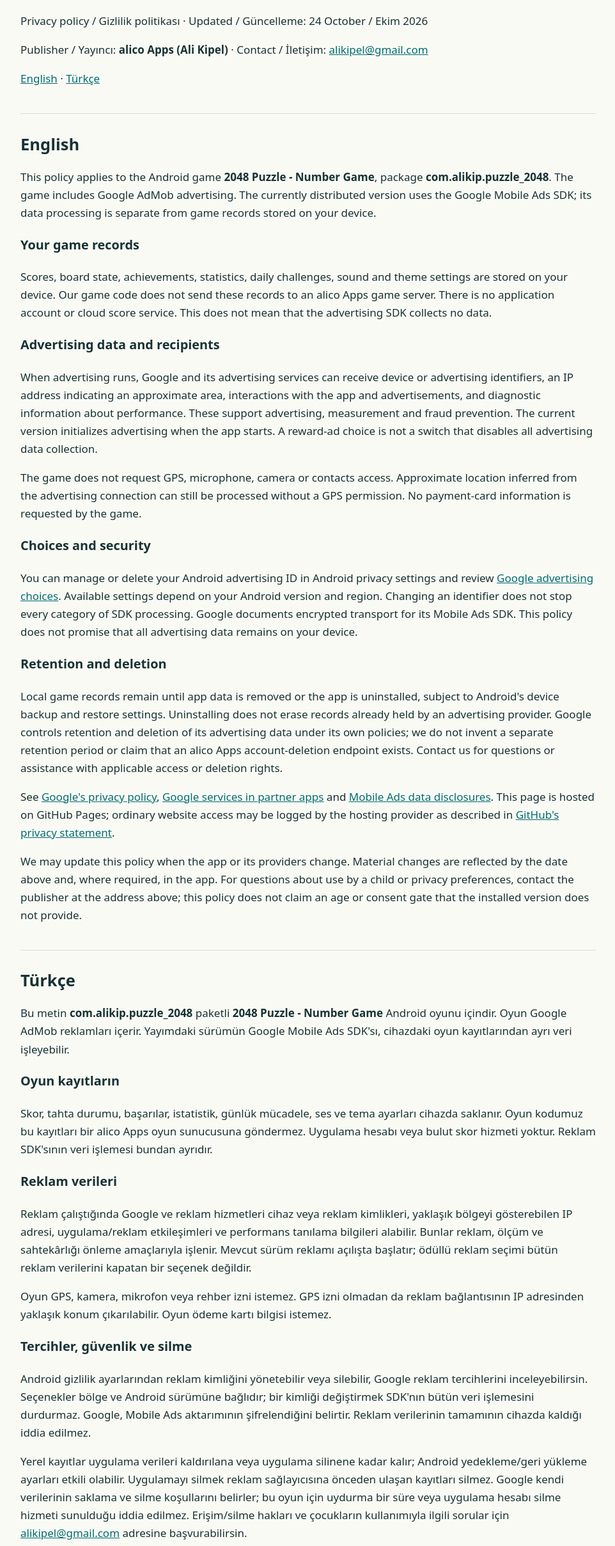
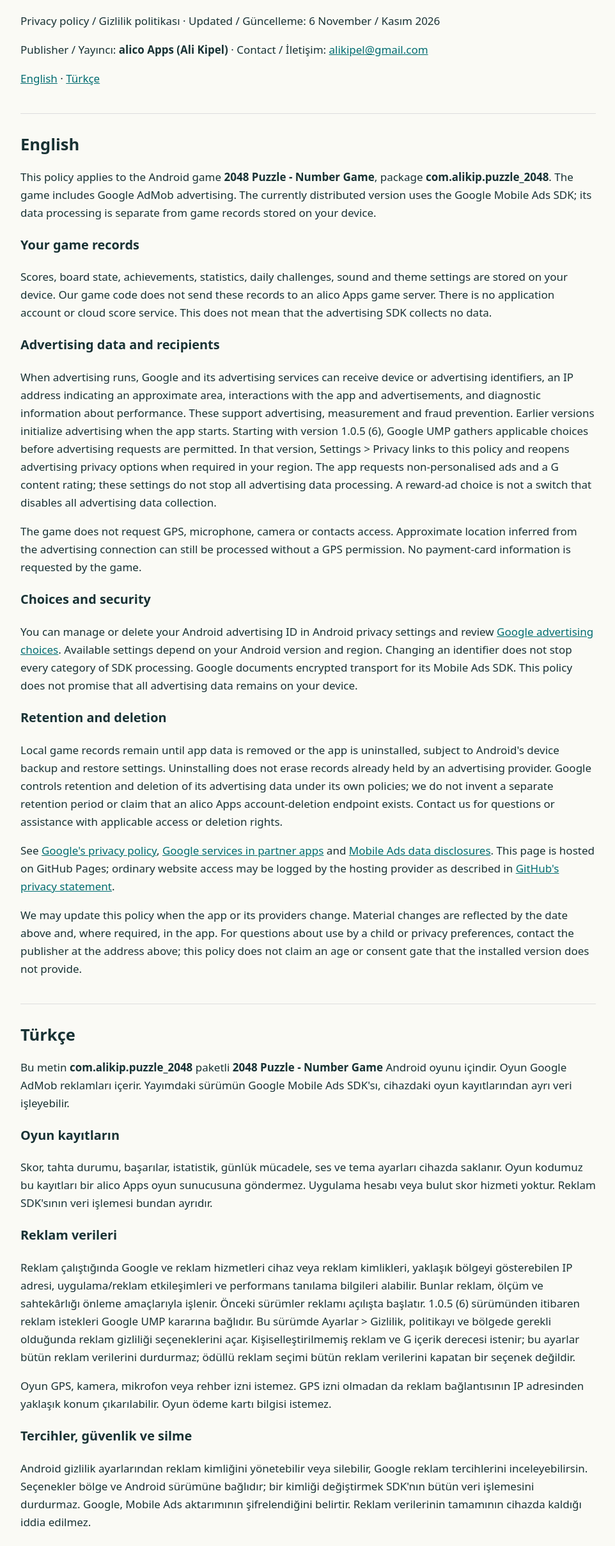
Before and after one commit to playstorekurukemalsupport/playstorekurukemalsupport.github.io, a plain HTML site: page 2048-puzzle/privacy.html in a window 1280 px wide. Shown: the part 86-2503 px from the top of the page at 64% size, without its empty margins (158-1120 px from the left). Drawn offline with Linux system fonts and the light colour scheme.

Commit message:
Update puzzle_2048 mobile app privacy policy

```diff
--- a/2048-puzzle/privacy.html
+++ b/2048-puzzle/privacy.html
@@ -1,12 +1,12 @@
 <!doctype html><html lang="en"><meta charset="utf-8"><meta name="viewport" content="width=device-width,initial-scale=1"><title>2048 Puzzle — Privacy / Gizlilik</title>
 <style>body{font:17px/1.65 system-ui,sans-serif;max-width:900px;margin:40px auto;padding:0 22px;color:#183234;background:#fafaf5}h1,h2{line-height:1.25}a{color:#006c70}section{margin:40px 0;padding-top:10px;border-top:1px solid #ddd}</style>
-<h1>2048 Puzzle - Number Game</h1><p>Privacy policy / Gizlilik politikası · Updated / Güncelleme: 24 October / Ekim 2026</p>
+<h1>2048 Puzzle - Number Game</h1><p>Privacy policy / Gizlilik politikası · Updated / Güncelleme: 6 November / Kasım 2026</p>
 <p>Publisher / Yayıncı: <strong>alico Apps (Ali Kipel)</strong> · Contact / İletişim: <a href="mailto:alikipel@gmail.com">alikipel@gmail.com</a></p>
 <nav><a href="#english">English</a> · <a href="#turkish">Türkçe</a></nav>
 <section id="english" lang="en"><h2>English</h2>
 <p>This policy applies to the Android game <strong>2048 Puzzle - Number Game</strong>, package <strong>com.alikip.puzzle_2048</strong>. The game includes Google AdMob advertising. The currently distributed version uses the Google Mobile Ads SDK; its data processing is separate from game records stored on your device.</p>
 <h3>Your game records</h3><p>Scores, board state, achievements, statistics, daily challenges, sound and theme settings are stored on your device. Our game code does not send these records to an alico Apps game server. There is no application account or cloud score service. This does not mean that the advertising SDK collects no data.</p>
-<h3>Advertising data and recipients</h3><p>When advertising runs, Google and its advertising services can receive device or advertising identifiers, an IP address indicating an approximate area, interactions with the app and advertisements, and diagnostic information about performance. These support advertising, measurement and fraud prevention. The current version initializes advertising when the app starts. A reward-ad choice is not a switch that disables all advertising data collection.</p>
+<h3>Advertising data and recipients</h3><p>When advertising runs, Google and its advertising services can receive device or advertising identifiers, an IP address indicating an approximate area, interactions with the app and advertisements, and diagnostic information about performance. These support advertising, measurement and fraud prevention. Earlier versions initialize advertising when the app starts. Starting with version 1.0.5 (6), Google UMP gathers applicable choices before advertising requests are permitted. In that version, Settings > Privacy links to this policy and reopens advertising privacy options when required in your region. The app requests non-personalised ads and a G content rating; these settings do not stop all advertising data processing. A reward-ad choice is not a switch that disables all advertising data collection.</p>
 <p>The game does not request GPS, microphone, camera or contacts access. Approximate location inferred from the advertising connection can still be processed without a GPS permission. No payment-card information is requested by the game.</p>
 <h3>Choices and security</h3><p>You can manage or delete your Android advertising ID in Android privacy settings and review <a href="https://myadcenter.google.com/">Google advertising choices</a>. Available settings depend on your Android version and region. Changing an identifier does not stop every category of SDK processing. Google documents encrypted transport for its Mobile Ads SDK. This policy does not promise that all advertising data remains on your device.</p>
 <h3>Retention and deletion</h3><p>Local game records remain until app data is removed or the app is uninstalled, subject to Android's device backup and restore settings. Uninstalling does not erase records already held by an advertising provider. Google controls retention and deletion of its advertising data under its own policies; we do not invent a separate retention period or claim that an alico Apps account-deletion endpoint exists. Contact us for questions or assistance with applicable access or deletion rights.</p>
@@ -16,7 +16,7 @@
 <section id="turkish" lang="tr"><h2>Türkçe</h2>
 <p>Bu metin <strong>com.alikip.puzzle_2048</strong> paketli <strong>2048 Puzzle - Number Game</strong> Android oyunu içindir. Oyun Google AdMob reklamları içerir. Yayımdaki sürümün Google Mobile Ads SDK'sı, cihazdaki oyun kayıtlarından ayrı veri işleyebilir.</p>
 <h3>Oyun kayıtların</h3><p>Skor, tahta durumu, başarılar, istatistik, günlük mücadele, ses ve tema ayarları cihazda saklanır. Oyun kodumuz bu kayıtları bir alico Apps oyun sunucusuna göndermez. Uygulama hesabı veya bulut skor hizmeti yoktur. Reklam SDK'sının veri işlemesi bundan ayrıdır.</p>
-<h3>Reklam verileri</h3><p>Reklam çalıştığında Google ve reklam hizmetleri cihaz veya reklam kimlikleri, yaklaşık bölgeyi gösterebilen IP adresi, uygulama/reklam etkileşimleri ve performans tanılama bilgileri alabilir. Bunlar reklam, ölçüm ve sahtekârlığı önleme amaçlarıyla işlenir. Mevcut sürüm reklamı açılışta başlatır; ödüllü reklam seçimi bütün reklam verilerini kapatan bir seçenek değildir.</p>
+<h3>Reklam verileri</h3><p>Reklam çalıştığında Google ve reklam hizmetleri cihaz veya reklam kimlikleri, yaklaşık bölgeyi gösterebilen IP adresi, uygulama/reklam etkileşimleri ve performans tanılama bilgileri alabilir. Bunlar reklam, ölçüm ve sahtekârlığı önleme amaçlarıyla işlenir. Önceki sürümler reklamı açılışta başlatır. 1.0.5 (6) sürümünden itibaren reklam istekleri Google UMP kararına bağlıdır. Bu sürümde Ayarlar > Gizlilik, politikayı ve bölgede gerekli olduğunda reklam gizliliği seçeneklerini açar. Kişiselleştirilmemiş reklam ve G içerik derecesi istenir; bu ayarlar bütün reklam verilerini durdurmaz; ödüllü reklam seçimi bütün reklam verilerini kapatan bir seçenek değildir.</p>
 <p>Oyun GPS, kamera, mikrofon veya rehber izni istemez. GPS izni olmadan da reklam bağlantısının IP adresinden yaklaşık konum çıkarılabilir. Oyun ödeme kartı bilgisi istemez.</p>
 <h3>Tercihler, güvenlik ve silme</h3><p>Android gizlilik ayarlarından reklam kimliğini yönetebilir veya silebilir, Google reklam tercihlerini inceleyebilirsin. Seçenekler bölge ve Android sürümüne bağlıdır; bir kimliği değiştirmek SDK'nın bütün veri işlemesini durdurmaz. Google, Mobile Ads aktarımının şifrelendiğini belirtir. Reklam verilerinin tamamının cihazda kaldığı iddia edilmez.</p>
 <p>Yerel kayıtlar uygulama verileri kaldırılana veya uygulama silinene kadar kalır; Android yedekleme/geri yükleme ayarları etkili olabilir. Uygulamayı silmek reklam sağlayıcısına önceden ulaşan kayıtları silmez. Google kendi verilerinin saklama ve silme koşullarını belirler; bu oyun için uydurma bir süre veya uygulama hesabı silme hizmeti sunulduğu iddia edilmez. Erişim/silme hakları ve çocukların kullanımıyla ilgili sorular için <a href="mailto:alikipel@gmail.com">alikipel@gmail.com</a> adresine başvurabilirsin.</p>
```
